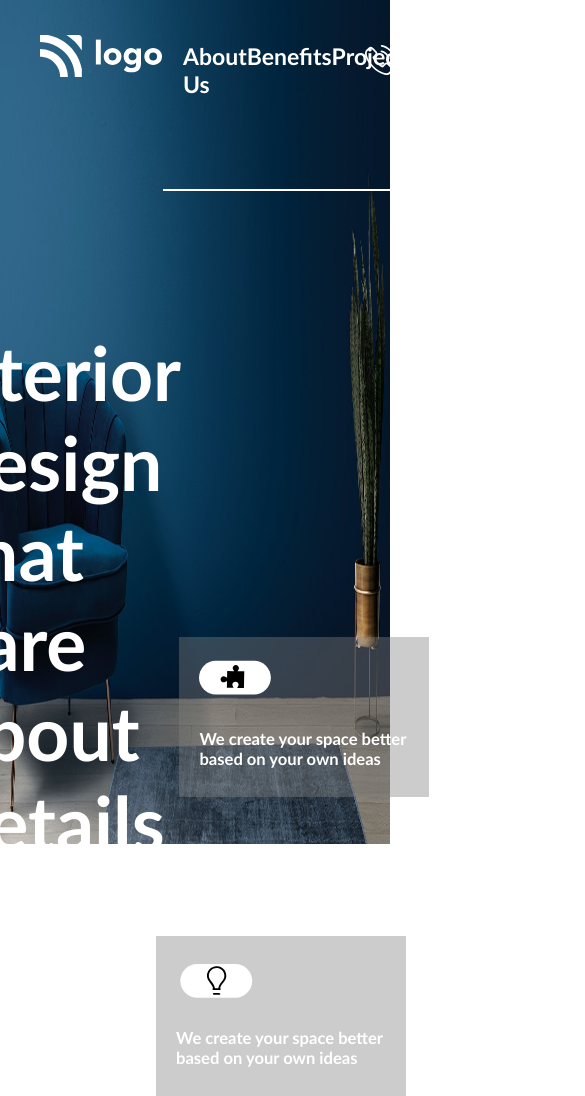
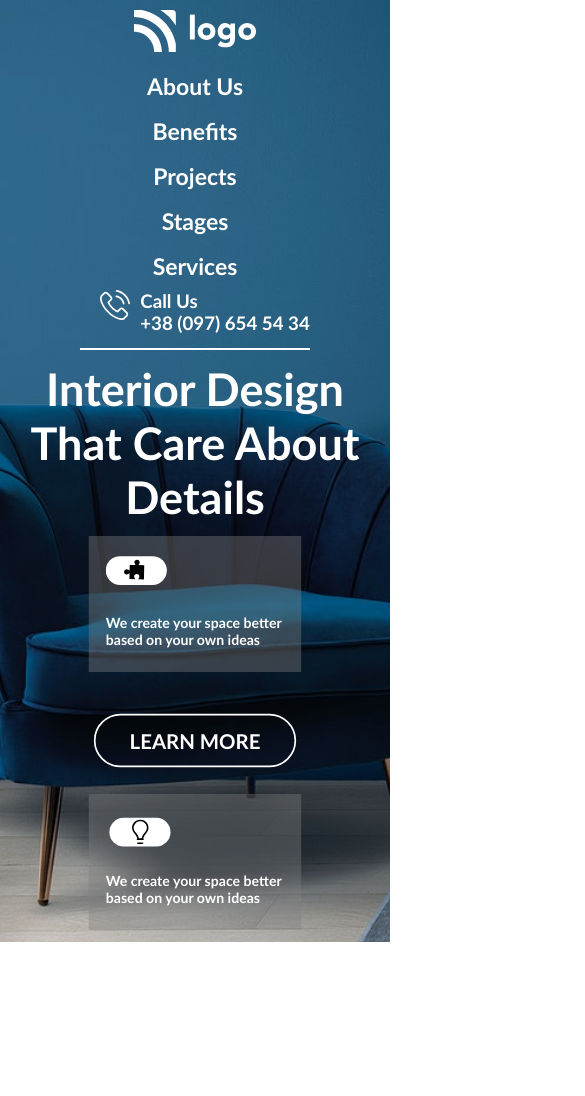
Before and after one commit to mohanchindam/Interior-Design-landing-page-10, a plain HTML site: page index.html in a window 390 px wide. Shown: the top 1096 px of the page, 585 px wide, since content can reach past the window. After the commit the page ends 942 px from the top, so only its background shows below. Drawn offline with Linux system fonts and the light colour scheme; a web font is replaced by a local one.

Commit message:
Made website mobile responsive and updated readme file

```diff
--- a/style.css
+++ b/style.css
@@ -1,8 +1,11 @@
+/* $desktop:1200px;-xl
+$laptop:992px;-lg
+$tablet:768;-md
+$phone:480;-sm */
 body{
   background-image: url(./images/background.png);
-  background-size:100vw 100vh;
+  background-size:cover;
   background-repeat:no-repeat;
-  /* background-position-y: -100px; */
 }
 *{
   margin: 0 ;
@@ -13,17 +16,18 @@ body{
   font-family: 'Gill Sans', 'Gill Sans MT', Calibri, 'Trebuchet MS', sans-serif;
 
 }
+/* ========nav section============== */
 nav{
   display: flex;
   justify-content:space-between;
+  gap:10px;
   margin: 35px 40px
 }
 .navMain{
   display: flex;
   flex-direction: row;
-  width: 74vw;
+  width: 74%;
   border-bottom: 2px solid #fff;
-  /* border: 2px solid white; */
 }
 .navMid h4{
   margin-top: 7px;
@@ -31,25 +35,59 @@ nav{
 .navMid{
   display: flex;
   justify-content: space-between;
+  gap:10px;
   width: 38vw;
   font-size: 23px;
   margin-left: 20px;
-  /* height: 180px; */
 }
 .navEnd{
   width:30vw;
   display: flex;
   justify-content: flex-end;
   align-items: flex-start;
-  /* border: 2px solid; */
 }
 img[src='./images/phone.svg']{
   margin:10px 10px 40px 100px;
   display: inline-block;
   padding: 0 !important;
   height: 30px;
-  /* border: 2px solid; */
 }
+/* media query below desktop */
+@media screen and (max-width:768px) {
+  nav{
+
+    width: fit-content;
+    flex-direction: column;
+    justify-content:space-between;
+    align-items: center;
+    gap:10px;
+    margin:10px auto;
+  }
+  .navMain{
+    display: flex;
+    flex-direction: column;
+    align-items: center;
+    width: 100%;
+  }
+  .navMid{
+    flex-direction: column;
+    justify-content: center;
+    align-items: center;
+    margin:0;
+    width: 100%;
+  }
+  .navEnd{
+    width:100%;
+    margin: 0;
+    margin-top: 10px;
+    justify-content: center;
+  }
+  img[src='./images/phone.svg']{
+    margin:0 10px 25px 20px;
+  }
+
+}
+/* ==========================middle section============= */
 .mainTop{
   margin-left: 4vw;
   display: flex;
@@ -97,6 +135,32 @@ img[src='./images/phone.svg']{
   background-color: #fff;
   border-radius: 10px;
 }
+/* media query below tablet */
+@media screen and (max-width:768px) {
+  .mainTop{
+    flex-direction: column;
+    justify-content: space-between;
+    align-items: center;
+    margin: 0;
+    /* gap:100px; */
+  }
+  .mainTop h1{
+    text-align: center;
+    font-size: 45px;
+    margin:2px 0 0 0;
+    width:100%;
+  }
+  .squareRight{
+    transform: scale(0.85);
+  }
+  .squareRight{
+    position: static;
+    display: flex;
+    flex-direction: column;
+  }
+
+}
+/* =========main bottom section========== */
 .mainBottom button{
   background-color: transparent;
   border: 2px solid;
@@ -116,7 +180,6 @@ img[src='./images/phone.svg']{
   margin-right: 20vw;
 }
 .mainBottom .squareBottom{
-  /* border: 2px solid; */
   margin:6px 0 0 36vw;
   display: flex;
   flex-direction: row !important;
@@ -148,9 +211,52 @@ img[src='./images/phone.svg']{
   background-color: #fff;
   border-radius: 10px;
 }
+/* Media query below tablet */
+@media screen and (max-width:768px) {
+  .mainBottom button{
+    position: static;
+  }
+  .mainBottom>*{
+    transform: scale(0.85);
+  }
+  .mainBottom{
+    margin: 0;
+   margin-top: 90px;
+   width: 100%;
+   display: flex;
+   gap: 10px;
+   flex-direction: column;
+   align-items: center;
+  }
+  .mainBottom .squareBottom{
+    margin-left:6%;
+    width: 500px;
+  }
+  .squareBottom{
+    position: relative;
+    margin: 0;
+}
+}
+/* Media query below mobile */
 
-@media screen and (max-height:720px) {
- body{
-  background-size: cover;
- }
+@media screen and (max-width:480px) {
+  .mainBottom{
+    margin-top: 25px;
+  }
+  .line{
+    display: none;
+  }
+  .circle{
+    display: none;
+  }
+  .mainBottom .squareBottom{
+    position: static;
+    margin: 0;
+    width: 100%;
+    justify-content: center;
+  }
+  .mainBottom{
+    justify-content: center;
+    align-items: center;
+  }
 }
```
Also changed, not shown: 1 other file.
